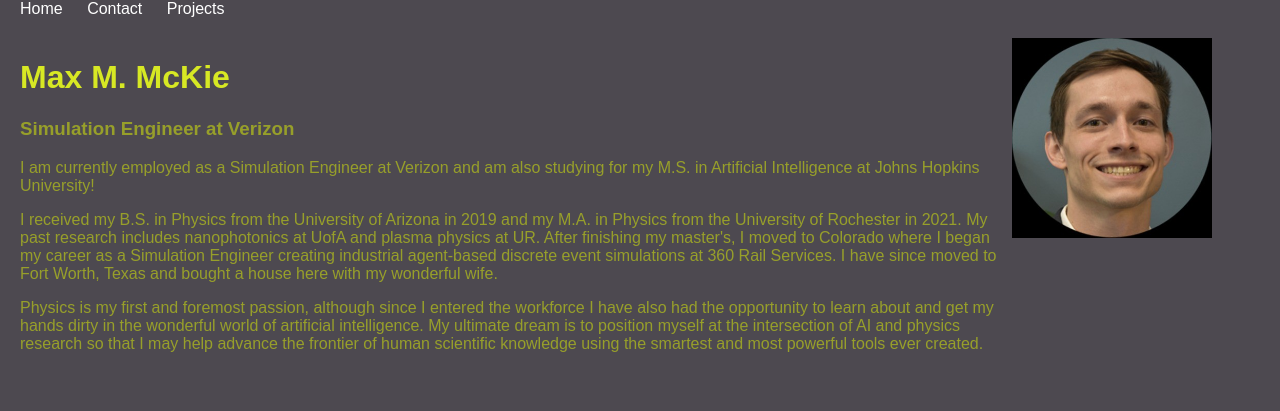
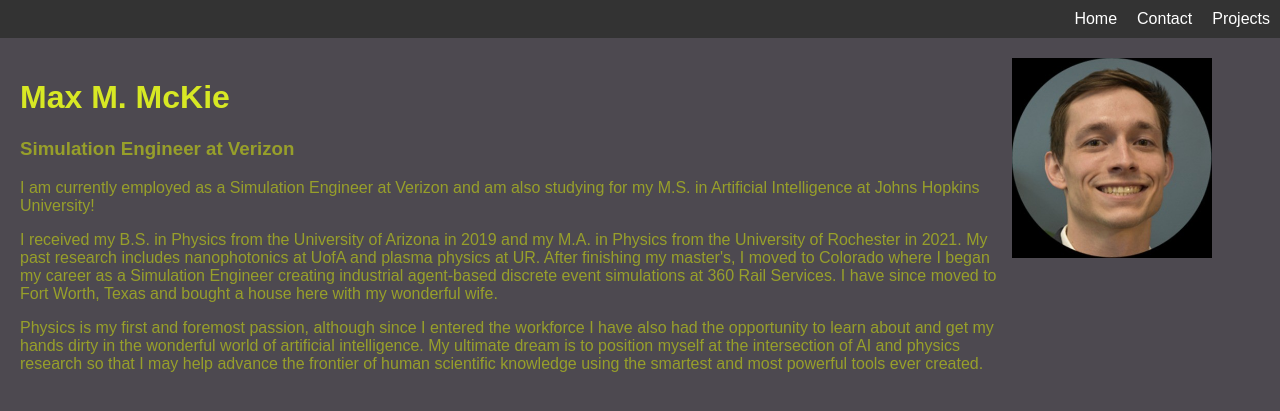
Before and after one commit to mmmckie/jhu_software_concepts, a Flask app: page / in a window 1280 px wide. Shown: the top 411 px of the page. Run offline with Flask 3, Linux system fonts and the light colour scheme.

Commit message:
Accidentally deleted navbar config in style.css, added it back in

```diff
--- a/module_1/board/static/style.css
+++ b/module_1/board/static/style.css
@@ -9,6 +9,13 @@ body {
 /* Make headers and bolded items stand out */
 h1, h2, b {
     color: #ecff1edf;
+}
+
+.navbar {
+    display: flex;
+    justify-content: flex-end;
+    background-color: #333;
+    padding: 10px;
 }
 
 /* Setting default navbar style for inactive pages */
```
